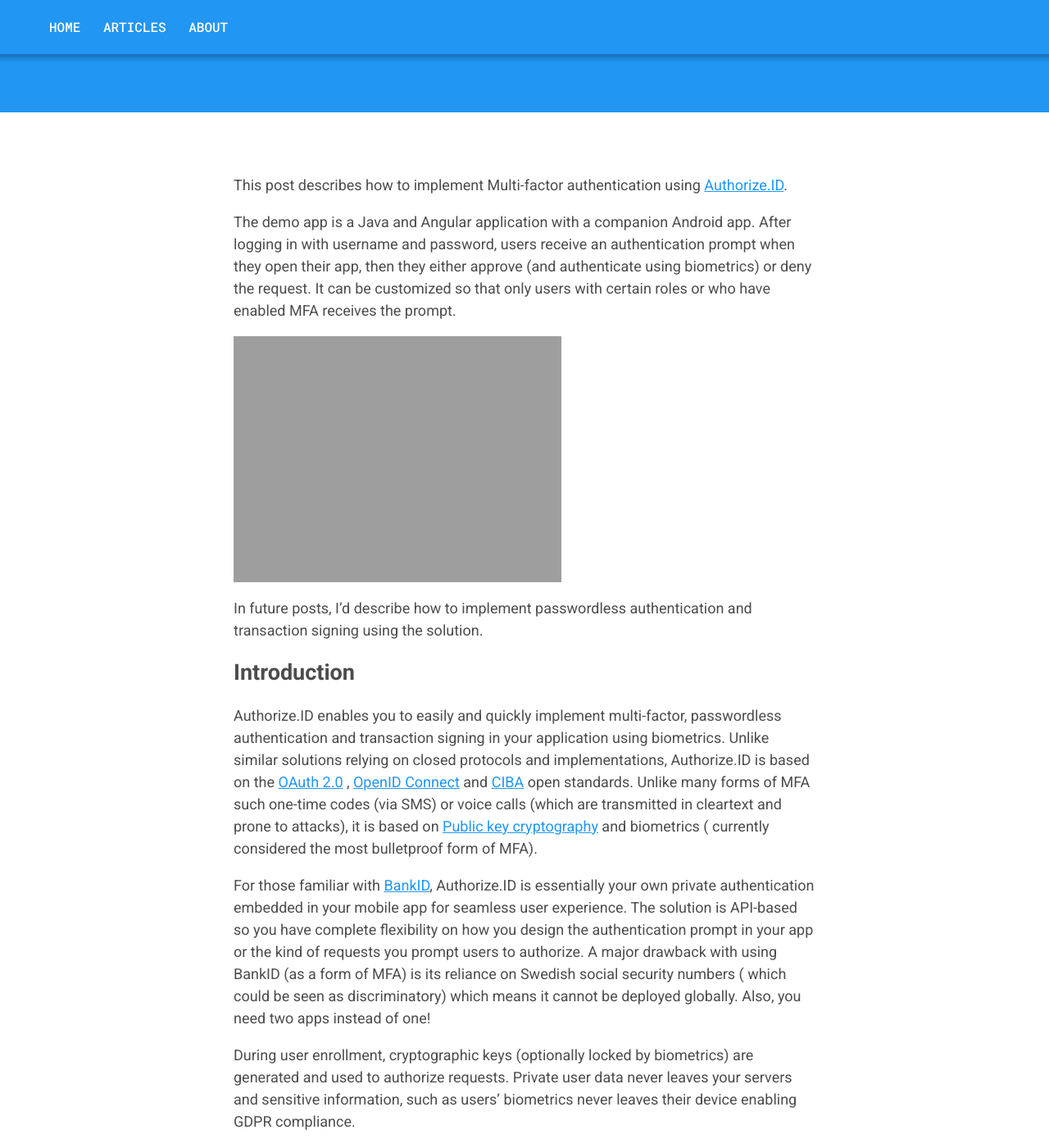
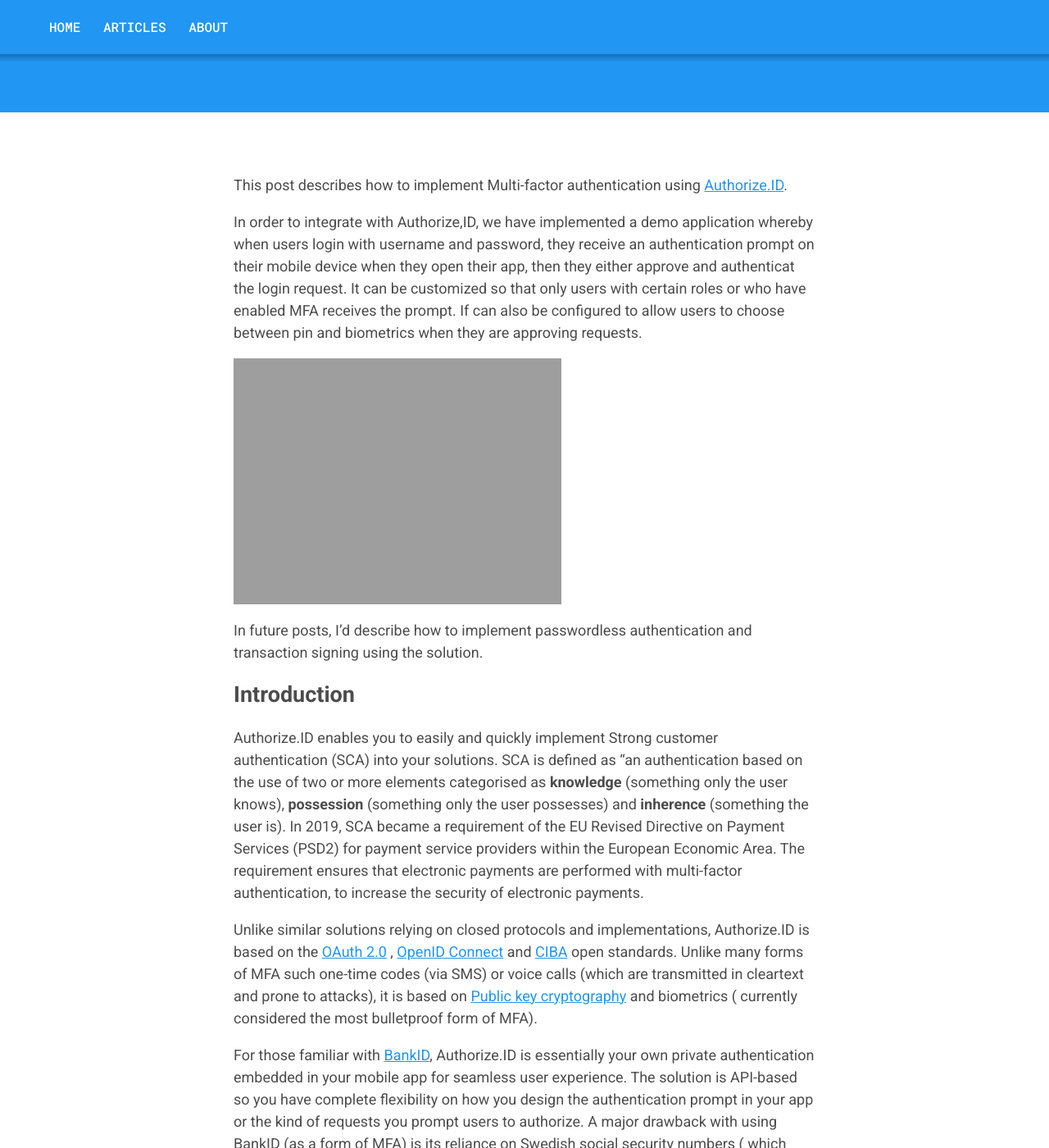
Before and after one commit to osimosu/osimosu.github.io, a Jekyll site: the page built from _posts/2021-07-12-how-to-implement-multi-factor-authentication-using-yesid.markdown, in a window 1280 px wide and 1400 px high, scrolled down 199 px. Shown: the whole window at 82% size. Built offline with Jekyll 4.4.1, drawn with Linux system fonts in a browser that asks for light colours.

Commit message:
Update blog post

```diff
--- a/_posts/2021-07-12-how-to-implement-multi-factor-authentication-using-yesid.markdown
+++ b/_posts/2021-07-12-how-to-implement-multi-factor-authentication-using-yesid.markdown
@@ -7,10 +7,9 @@ categories: openid, oauth, ciba, identity, mfa, passwordless
 This post describes how to implement Multi-factor authentication using [Authorize.ID](https://authorize.id){:target="_blank"
 }.
 
-The demo app is a Java and Angular application with a
-companion Android app. After logging in with username and password, users receive an authentication prompt when they
-open their app, then they either approve (and authenticate using biometrics) or deny the request. It can be customized
-so that only users with certain roles or who have enabled MFA receives the prompt.
+
+In order to integrate with Authorize,ID, we have implemented a demo application whereby when users login with username and password, they receive an authentication prompt on their mobile device when they
+open their app, then they either approve and authenticat the login request. It can be customized so that only users with certain roles or who have enabled MFA receives the prompt. If can also be configured to allow users to choose between pin and biometrics when they are approving requests.
 
 <figure>
   <img src="{{site.url}}/img/demo.gif" alt="Demo App"/>
@@ -20,8 +19,9 @@ In future posts, I'd describe how to implement passwordless authentication and t
 
 # Introduction
 
-Authorize.ID enables you to easily and quickly implement multi-factor, passwordless authentication and transaction signing in
-your application using biometrics. Unlike similar solutions relying on closed protocols and implementations, Authorize.ID is
+Authorize.ID enables you to easily and quickly implement Strong customer authentication (SCA) into your solutions. SCA is defined as “an authentication based on the use of two or more elements categorised as **knowledge** (something only the user knows), **possession** (something only the user possesses) and **inherence** (something the user is). In 2019, SCA became a requirement of the EU Revised Directive on Payment Services (PSD2) for payment service providers within the European Economic Area. The requirement ensures that electronic payments are performed with multi-factor authentication, to increase the security of electronic payments.
+
+Unlike similar solutions relying on closed protocols and implementations, Authorize.ID is
 based on the [OAuth 2.0](https://datatracker.ietf.org/doc/html/rfc6749){:target="_blank"}
 , [OpenID Connect](https://openid.net/specs/openid-connect-core-1_0.html){:target="_blank"}
 and [CIBA](https://openid.net/specs/openid-client-initiated-backchannel-authentication-core-1_0.html){:target="_blank"}
```
